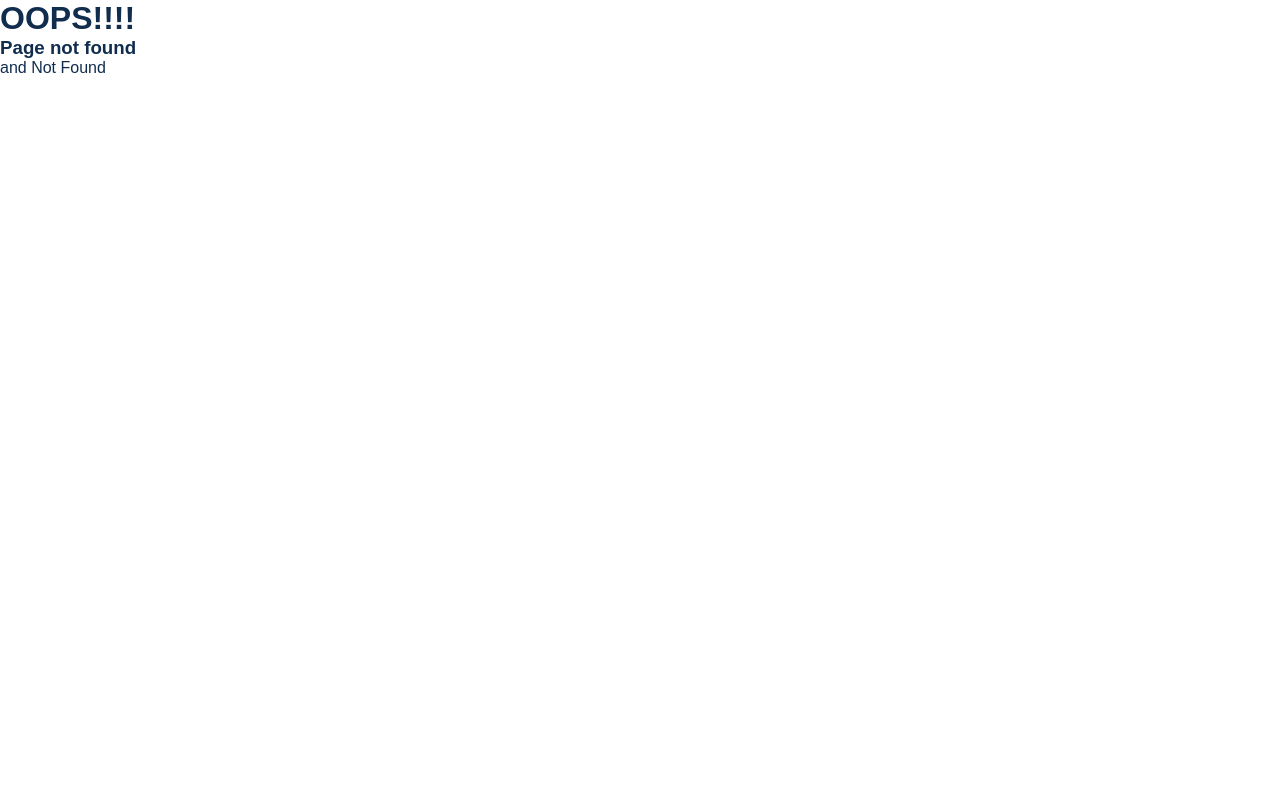
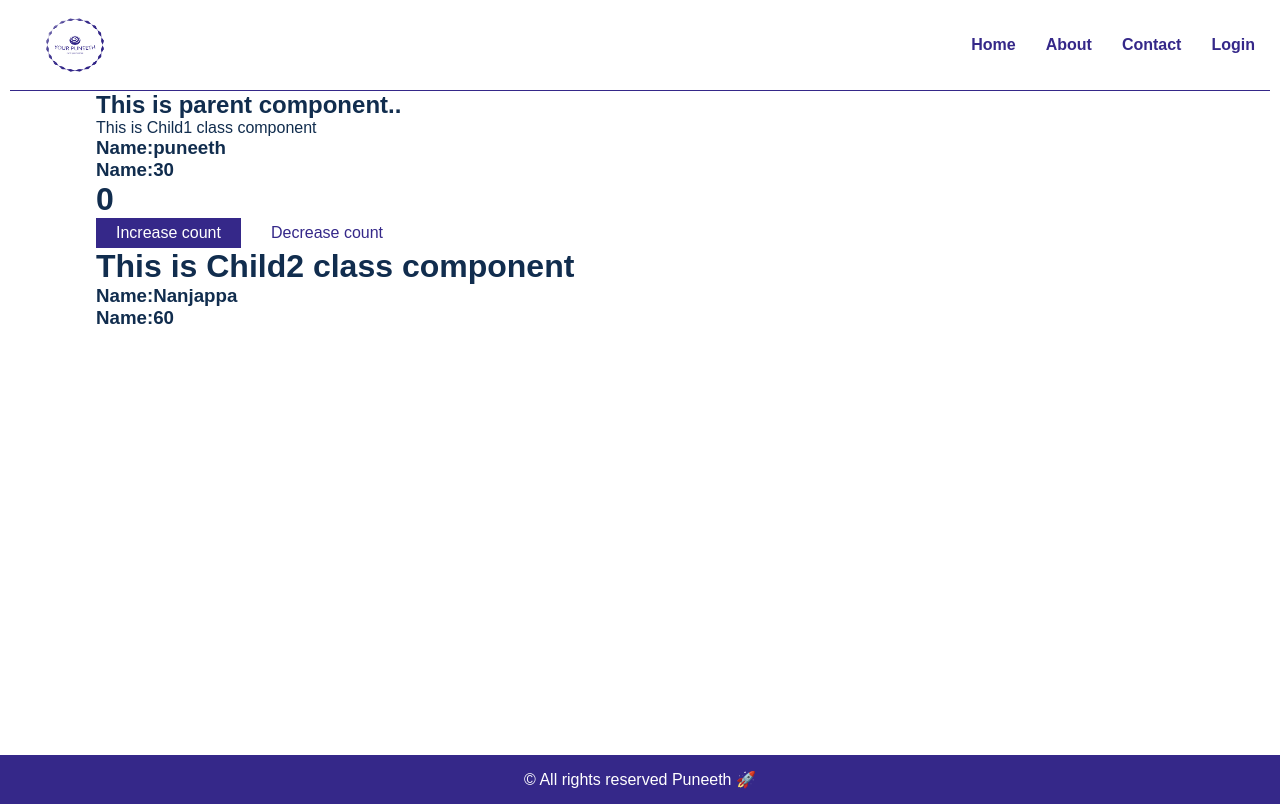
Before and after one commit to puneethnviraat/Namaste-React, a React (Vite) app: page /parent in a window 1280 px wide. Before the commit this address had no page. Built offline with nearby package versions, Linux system fonts and the light colour scheme.

Commit message:
Assignment-8

```diff
--- a/App.js
+++ b/App.js
@@ -9,6 +9,7 @@ import About from './src/components/About';
 import Error from './src/components/Error';
 import Contact from './src/components/Contact';
 import ResturentMenu from './src/components/ResturentMenu'
+import Parent from './src/components/Parent';
 const App = () => {
   return (
     <div>
@@ -41,6 +42,10 @@ const appRouter=createBrowserRouter([
         {
           path:"/resturent/:id",
           element:<ResturentMenu />
+        },
+        {
+          path:"/parent",
+          element:<Parent />
         }
 
     ],
--- /dev/null
+++ b/src/components/Child1.js
@@ -0,0 +1,43 @@
+import React from 'react';
+
+class Child1 extends React.Component {
+  constructor() {
+    super();
+    this.state = {
+      count: 0,
+    };
+  }
+  componentDidMount() {
+    console.log('component Did mount Chaild 1');
+  }
+  componentDidUpdate() {
+    console.log('component Did Update Chaild 1');
+  }
+  render() {
+    return (
+      <>
+        <p>This is Child1 class component</p>
+        <h3>Name:{this.props.name}</h3>
+        <h3>Name:{this.props.age}</h3>
+        <h1>{this.state.count}</h1>
+        <button
+          className="btn-primary btn"
+          onClick={() => {
+            this.setState({ count: this.state.count + 1 });
+          }}
+        >
+          Increase count
+        </button>
+        <button
+          className="btn-light btn"
+          onClick={() => {
+            this.setState({ count: this.state.count - 1 });
+          }}
+        >
+          Decrease count
+        </button>
+      </>
+    );
+  }
+}
+export default Child1;
--- /dev/null
+++ b/src/components/Child2.js
@@ -0,0 +1,18 @@
+import React from 'react';
+
+class Child2 extends React.Component {
+  constructor(props) {
+    super(props);
+  }
+  render() {
+    return (
+      <>
+        <h1>This is Child2 class component</h1>
+
+        <h3>Name:{this.props.name}</h3>
+        <h3>Name:{this.props.age}</h3>
+      </>
+    );
+  }
+}
+export default Child2;
--- /dev/null
+++ b/src/components/Parent.js
@@ -0,0 +1,32 @@
+import React from 'react';
+import Child2 from './Child2';
+import Child1 from './Child1';
+Child1;
+class Parent extends React.Component {
+  constructor() {
+    super();
+  }
+  componentDidMount() {
+    console.log('component Did mount Parent');
+    this.timer = setInterval(() => {
+      console.log('this is testing');
+    }, 1000);
+  }
+  componentDidUpdate() {
+    console.log('component Did Update Parent');
+  }
+
+  componentWillUnmount() {
+    clearInterval(this.timer);
+  }
+  render() {
+    return (
+      <div>
+        <h2>This is parent component..</h2>
+        <Child1 name={'puneeth'} age={30} />
+        <Child2 name={'Nanjappa'} age={60} />
+      </div>
+    );
+  }
+}
+export default Parent;
--- a/style.css
+++ b/style.css
@@ -144,7 +144,6 @@ input {
 .resturent-info h1 {
   margin: 15px 0px;
 }
-
 .menu-card {
   width: 300px;
   height: 200px;
```
Also changed, not shown: 1 other file (tests, documents, lock files or other folders).
